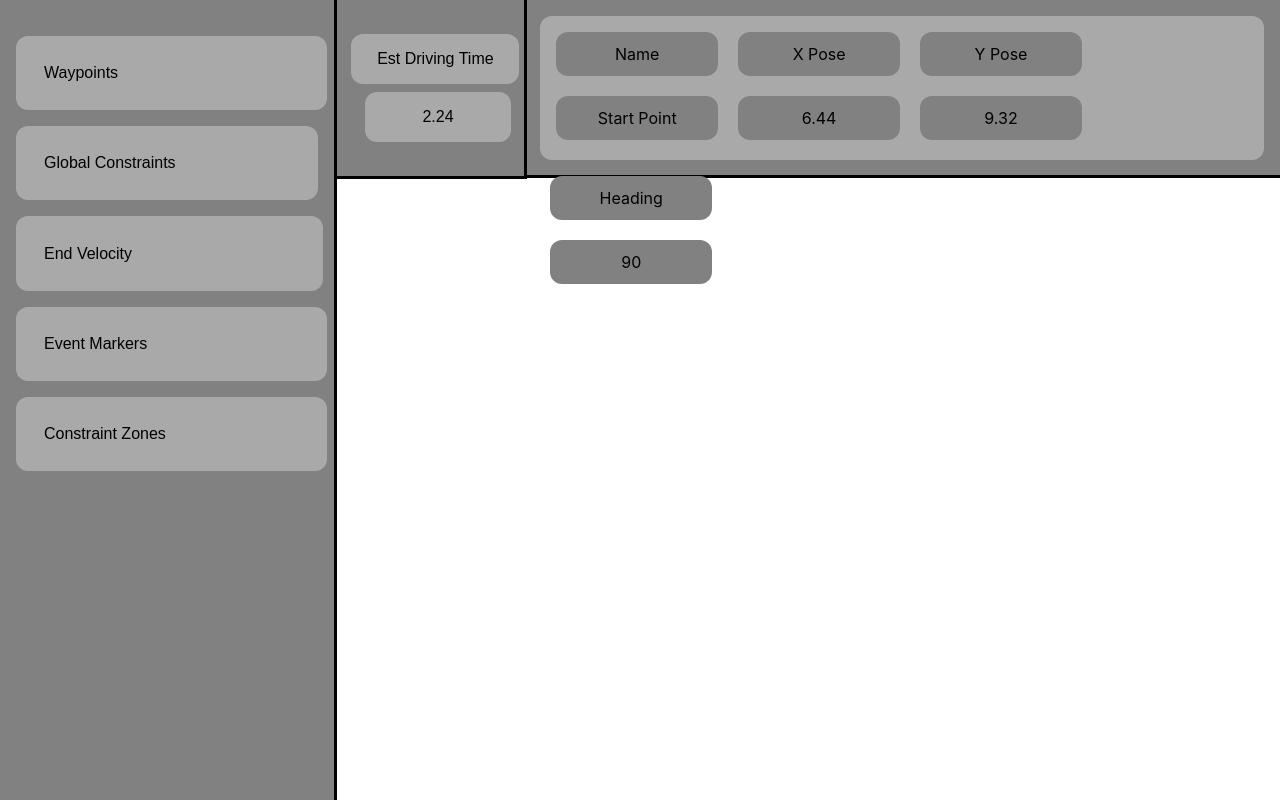
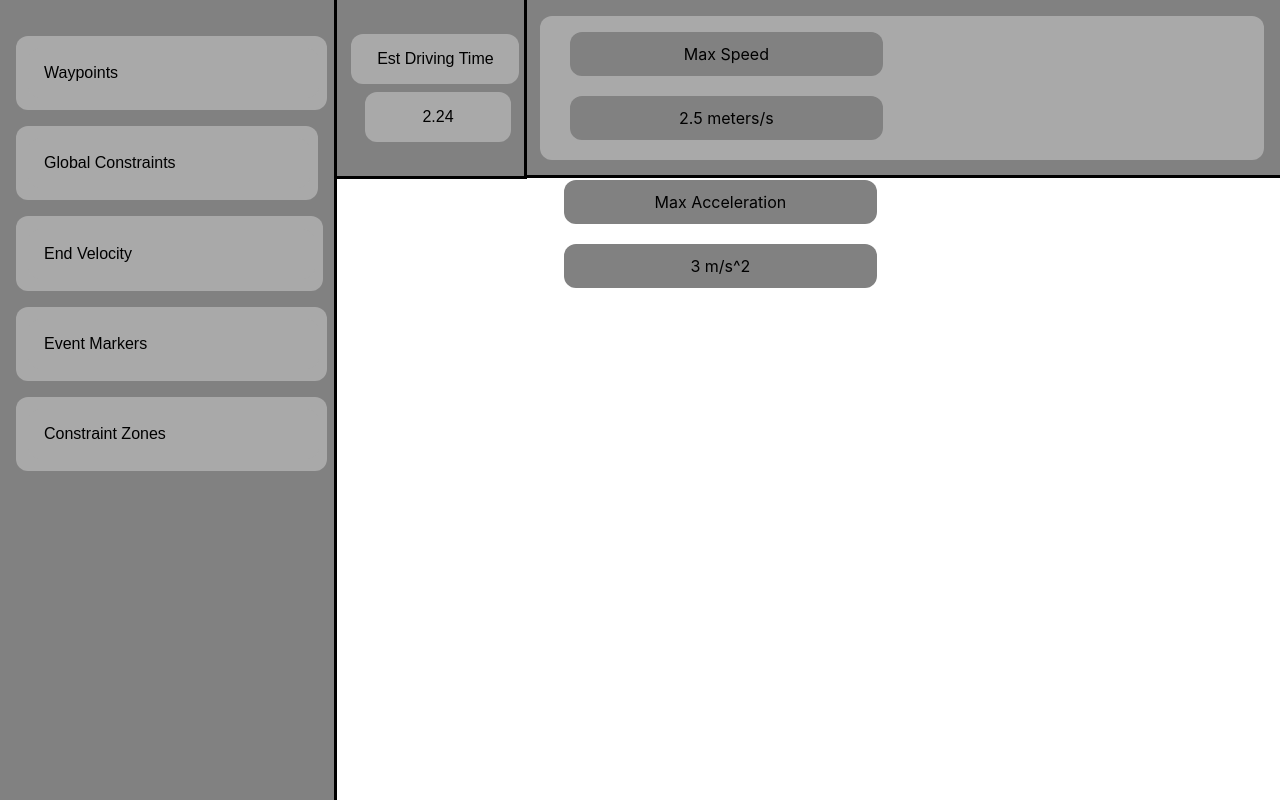
Before and after one commit to ethanprivette/PathWizard_Frontend, a React (Create React App) app: page / in a window 1280 px wide. Both pictures are taken after a click on the button "Global Constraints". Built offline with nearby package versions, Linux system fonts and the light colour scheme.

Commit message:
content toggle for top menu

```diff
--- a/src/App.css
+++ b/src/App.css
@@ -224,6 +224,68 @@
   margin-top: 20px;
 }
 
+.maxSpeed {
+  position: relative;
+  display: inline-block;
+  color: black;
+  font-size: 16px;
+  text-decoration: none;
+  margin: 16px 10px 16px 16px;
+  width: 47%;
+  text-align: center;
+  height: 80%;
+}
+
+.maxSpeed a {
+  color: black;
+  display: inline-block;
+  background-color: #818181;
+  border-radius: 12px;
+  padding: 12px;
+  width: 85%;
+}
+
+.maxSpeed c {
+  color: black;
+  display: inline-block;
+  background-color: #818181;
+  border-radius: 12px;
+  padding: 12px;
+  width: 85%;
+  margin-top: 20px;
+}
+
+.maxAccel {
+  position: relative;
+  display: inline-block;
+  color: black;
+  font-size: 16px;
+  text-decoration: none;
+  margin: 16px 16px 16px 10px;
+  width: 47%;
+  text-align: center;
+  height: 80%;
+}
+
+.maxAccel a {
+  color: black;
+  display: inline-block;
+  background-color: #818181;
+  border-radius: 12px;
+  padding: 12px;
+  width: 85%;
+}
+
+.maxAccel c {
+  color: black;
+  display: inline-block;
+  background-color: #818181;
+  border-radius: 12px;
+  padding: 12px;
+  width: 85%;
+  margin-top: 20px;
+}
+
 .button2 {
   background-color: darkgray;
   border: none;
--- a/src/App.js
+++ b/src/App.js
@@ -1,22 +1,40 @@
 import './App.css';
 
-function handleClick() {
-  var startPoint = document.getElementById("waypoint1")
-  var endPoint = document.getElementById("waypoint2")
+var first = true
+let prevDiv
 
+function handleClick(id) {
   console.log("DWABA")
 
-  if (!startPoint.classList.contains("show")) {
-    if (!endPoint.classList.contains("show")) {
-      startPoint.classList.toggle("show")
+  var targetDiv = document.getElementById('content' + id)
+
+  if (targetDiv) {
+    console.log("div found")
+
+    if (first) {
+      targetDiv.classList.toggle("show")
+      first = false
     } else {
-      startPoint.classList.toggle("show")
-      endPoint.classList.toggle("show")
+      prevDiv.classList.toggle("show")
+      targetDiv.classList.toggle("show")
     }
+
+    prevDiv = targetDiv
   } else {
-    startPoint.classList.toggle("show")
-    endPoint.classList.toggle("show")
+    console.error('Div not found ' + id)
   }
+
+  // if (!startPoint.classList.contains("show")) {
+  //   if (!endPoint.classList.contains("show")) {
+  //     startPoint.classList.toggle("show")
+  //   } else {
+  //     startPoint.classList.toggle("show")
+  //     endPoint.classList.toggle("show")
+  //   }
+  // } else {
+  //   startPoint.classList.toggle("show")
+  //   endPoint.classList.toggle("show")
+  // }
 }
 
 var estDriveTime = 2.24;
@@ -26,78 +44,91 @@ var xPos = 6.44;
 var yPos = 9.32;
 var heading = 90;
 
+var testSpeed = 2.5
+var testAccel = 3
+
 function App() {
   return (
-    <div class="topMenu">
-      <div class="driveTime">
-        <div class="estTime">Est Driving Time</div>
-        <div class="estNum">{estDriveTime}</div>
+    <div className="topMenu">
+      <div className="driveTime">
+        <div className="estTime">Est Driving Time</div>
+        <div className="estNum">{estDriveTime}</div>
       </div>
-      <div class="content">
-        <div id="waypoint1" class="dropdown-content">
-          <div class="waypointName">
+      <div className="content">
+        <div id="contentWaypoint1" className="dropdown-content">
+          <div className="waypointName">
             <a>Name</a>
             <c>{waypointName}</c>
           </div>
-          <div class="Xpos">
+          <div className="Xpos">
             <a>X Pose</a>
             <c>{xPos}</c>
           </div>
-          <div class="Ypos">
+          <div className="Ypos">
             <a>Y Pose</a>
             <c>{yPos}</c>
           </div>
-          <div class="heading">
+          <div className="heading">
             <a>Heading</a>
             <c>{heading}</c>
           </div>
         </div>
-        <div id="waypoint2" class="dropdown-content">
-          <div class="waypointName">
+        <div id="contentWaypoint2" className="dropdown-content">
+          <div className="waypointName">
             <a>Name</a>
             <c>eee</c>
           </div>
-          <div class="Xpos">
+          <div className="Xpos">
             <a>X Pose</a>
             <c>9572</c>
           </div>
-          <div class="Ypos">
+          <div className="Ypos">
             <a>Y Pose</a>
             <c>412</c>
           </div>
-          <div class="heading">
+          <div className="heading">
             <a>Heading</a>
             <c>180</c>
           </div>
         </div>
+        <div className='dropdown-content' id='contentConstraints'>
+          <div className='maxSpeed'>
+            <a>Max Speed</a>
+            <c>{testSpeed} meters/s</c>
+          </div>
+          <div className='maxAccel'>
+            <a>Max Acceleration</a>
+            <c>{testAccel} m/s^2</c>
+          </div>
+        </div>
       </div>
-      <div class="sidenav">
-        <ul class="baseul">
+      <div className="sidenav">
+        <ul className="baseul">
           <input id="check01" type="checkbox" name="menu" />
           <label for="check01">Waypoints</label>
-          <ul class="submenu">
-            <button class="dropdowns" onClick={handleClick}>{waypointName}</button>
-            <button class="dropdowns" onClick={handleClick}>End Point</button>
+          <ul className="submenu">
+            <button className="dropdowns" onClick={function(){handleClick('Waypoint1')}}>{waypointName}</button>
+            <button className="dropdowns" onClick={function(){handleClick('Waypoint2')}}>End Point</button>
           </ul>
         </ul>
-        <div class="dropdown">
-          <button class="button2" onClick={handleClick}><label>Global Constraints</label></button>
+        <div className="dropdown">
+          <button className="button2" onClick={function(){handleClick('Constraints')}}><label>Global Constraints</label></button>
         </div>
-        <button class="sideButton" onClick={handleClick}><label>End Velocity</label></button>
-        <ul class="baseul">
+        <button className="sideButton" onClick={function(){handleClick(4)}}><label>End Velocity</label></button>
+        <ul className="baseul">
           <input id="check02" type="checkbox" name="menu" />
           <label for="check02">Event Markers</label>
-          <ul class="submenu">
-            <button class="dropdowns" onClick={handleClick}>event 1</button>
-            <button class="dropdowns" onClick={handleClick}>event 2</button>
+          <ul className="submenu">
+            <button className="dropdowns" onClick={function(){handleClick(5)}}>event 1</button>
+            <button className="dropdowns" onClick={function(){handleClick(6)}}>event 2</button>
           </ul>
         </ul>
-        <ul class="baseul">
+        <ul className="baseul">
           <input id="check03" type="checkbox" name="menu" />
           <label for="check03">Constraint Zones</label>
-          <ul class="submenu">
-            <button class="dropdowns" onClick={handleClick}>Zone 1</button>
-            <button class="dropdowns" onClick={handleClick}>Zone 2</button>
+          <ul className="submenu">
+            <button className="dropdowns" onClick={function(){handleClick(7)}}>Zone 1</button>
+            <button className="dropdowns" onClick={function(){handleClick(8)}}>Zone 2</button>
           </ul>
         </ul>
       </div>
```
